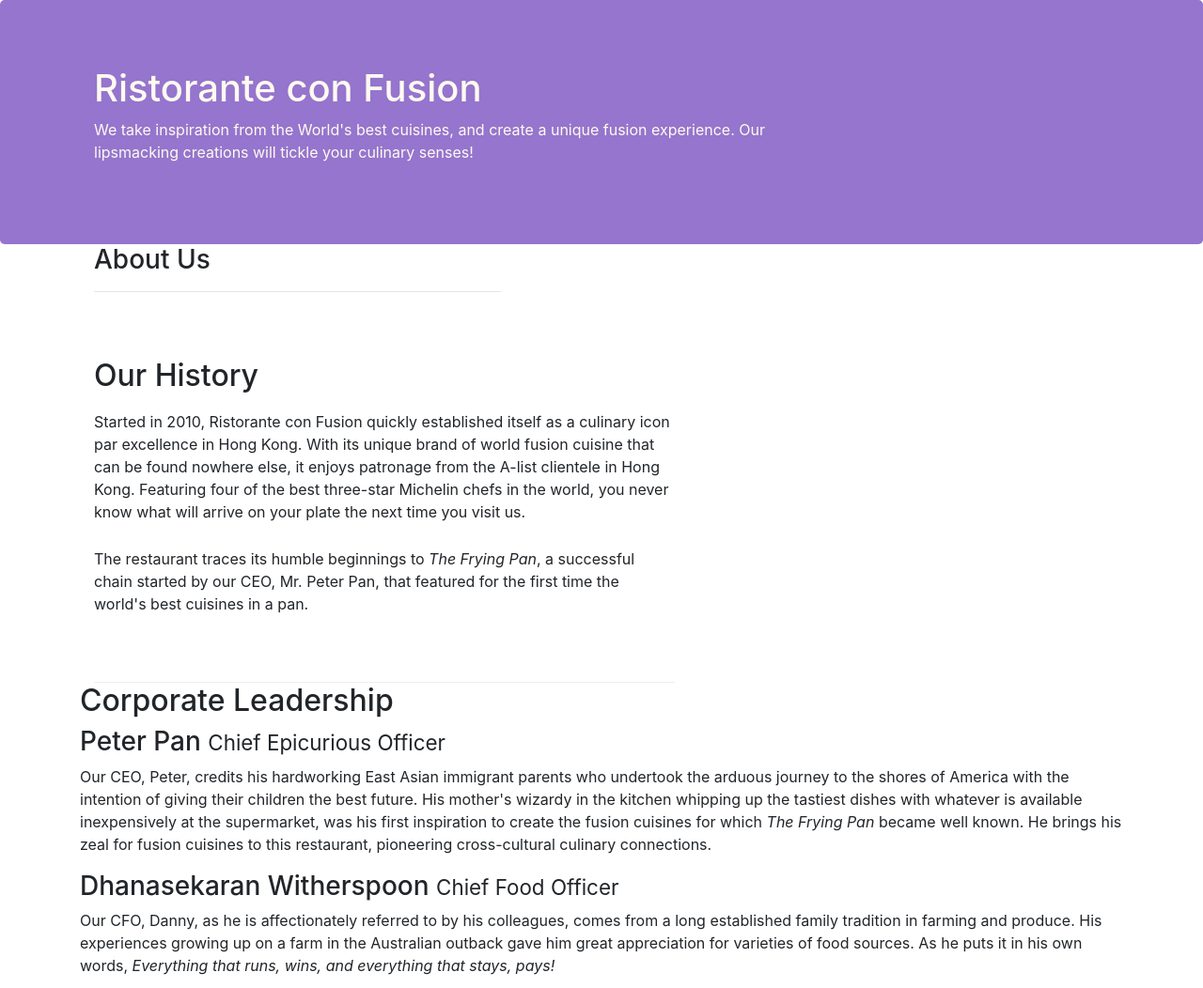
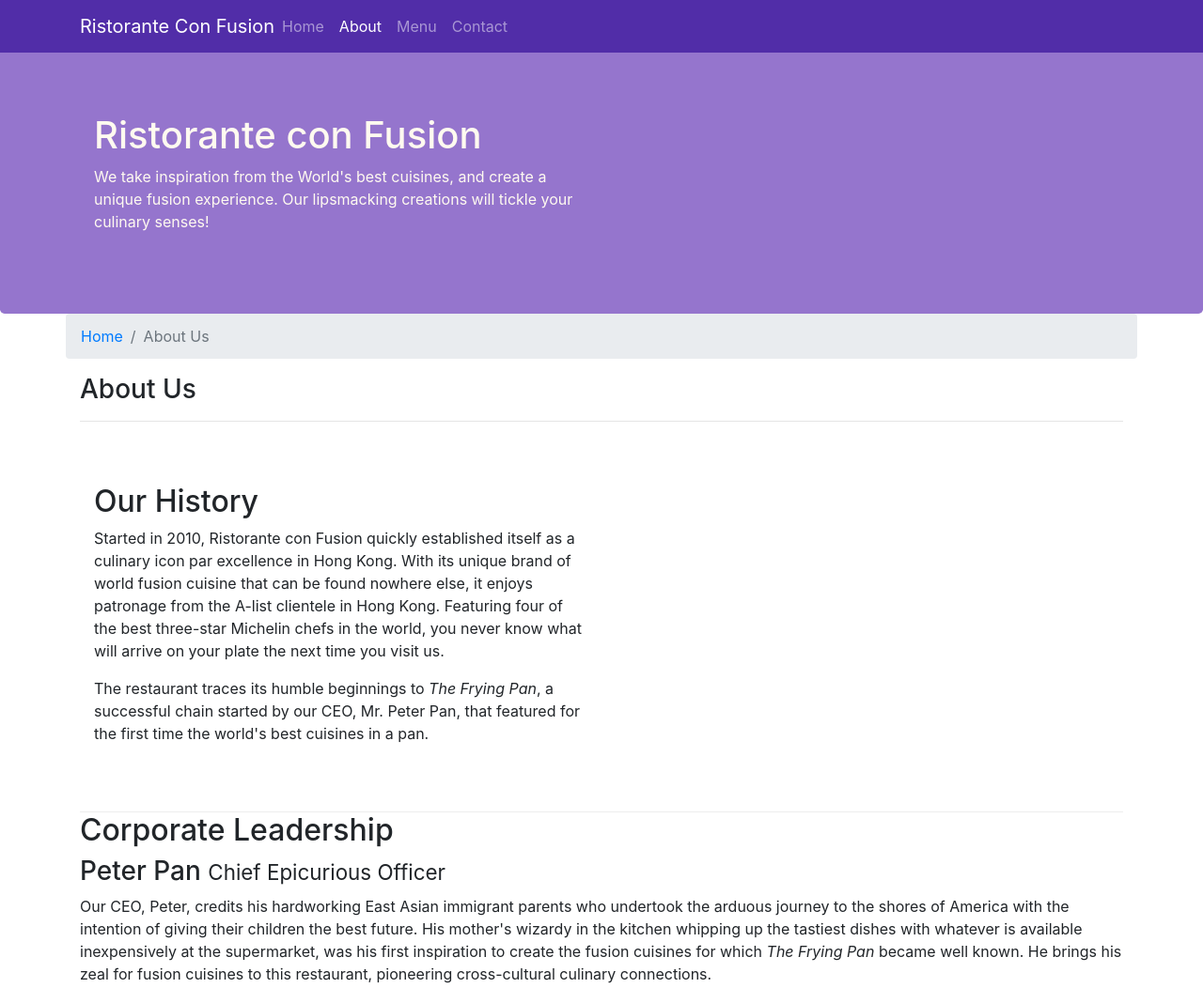
Before and after one commit to JobVillagran/bootstrap_practice, a website: page aboutus.html in a window 1280 px wide. Shown: the top 1052 px of the page at 94% size. Drawn offline with nearby package versions, Linux system fonts and the light colour scheme.

Commit message:
Navbar & Breadcrumbs

```diff
--- a/aboutus.html
+++ b/aboutus.html
@@ -15,11 +15,27 @@
 </head>
 
 <body>
+    <nav class="navbar navbar-dark navbar-expand-sm fixed-top">
+        <div class="container">
+            <button class="navbar-toggler" type="button" data-toggle="collapse" data-target="#Navbar">
+                <span class="navbar-toggler-icon"></span>
+            </button>
+            <a class="navbar-brand mr-auto" href="./index.html">Ristorante Con Fusion</a>
+            <div class="collapse navbar-collapse" id="Navbar">
+                <ul class="navbar-nav mr-auto">
+                    <li class="nav-item"><a class="nav-link" href="./index.html">Home</a></li>
+                    <li class="nav-item active"><a class="nav-link" href="./aboutus.html">About</a></li>
+                    <li class="nav-item"><a class="nav-link" href="#">Menu</a></li>
+                    <li class="nav-item"><a class="nav-link" href="#">Contact</a></li>
+                </ul>
+            </div>
+        </div>
+    </nav>
 
     <header class="jumbotron">
         <div class="container">
             <div class="row row-header">
-                <div class="col-12 col-sm-9">
+                <div class="col-12 col-sm-6">
                     <h1>Ristorante con Fusion</h1>
                     <p>We take inspiration from the World's best cuisines, and create a unique fusion experience. Our lipsmacking creations will tickle your culinary senses!</p>
                 </div>
@@ -30,15 +46,19 @@
     </header>
 
     <div class="container">
-        <div>
-            <div class="col-12 col-sm-5">
+        <div class="row">
+            <ol class="col-12 breadcrumb">
+                <li class="breadcrumb-item"><a href="./index.html">Home</a></li>
+                <li class="breadcrumb-item active"><a>About Us</a></li>
+            </ol>
+            <div class="col-12">
                <h3>About Us</h3>
                <hr>
             </div>
         </div>
 
-        <div class="col-12 col-sm-7">
-            <div class="row row-content align-items-center">
+        <div class="row row-content">
+            <div class="col-sm-6">
                 <h2>Our History</h2>
                 <p>Started in 2010, Ristorante con Fusion quickly established itself as a culinary icon par excellence in Hong Kong. With its unique brand of world fusion cuisine that can be found nowhere else, it enjoys patronage from the A-list clientele in Hong Kong.  Featuring four of the best three-star Michelin chefs in the world, you never know what will arrive on your plate the next time you visit us.</p>
                 <p>The restaurant traces its humble beginnings to <em>The Frying Pan</em>, a successful chain started by our CEO, Mr. Peter Pan, that featured for the first time the world's best cuisines in a pan.</p>
@@ -70,8 +90,8 @@
                 <div class="col-4 offset-1 col-sm-2">
                     <h5>Links</h5>
                     <ul class="list-unstyled">
-                        <li><a href="#">Home</a></li>
-                        <li><a href="#">About</a></li>
+                        <li><a href="./index.html">Home</a></li>
+                        <li><a href="./aboutus.html">About</a></li>
                         <li><a href="#">Menu</a></li>
                         <li><a href="#">Contact</a></li>
                     </ul>
--- a/css/styles.css
+++ b/css/styles.css
@@ -1,3 +1,8 @@
+body {
+    padding: 50px 0px 0px 0px;
+    z-index: 0;
+}
+
 .row-header {
     margin: 0px auto;
     padding: 0px auto;
@@ -28,3 +33,7 @@
     margin: 0px;
     color: #0f0f0f;
 }
+
+.navbar-dark {
+    background-color: #512DA8;
+}
```
Also changed, not shown: index.html (+17 -2 lines).
